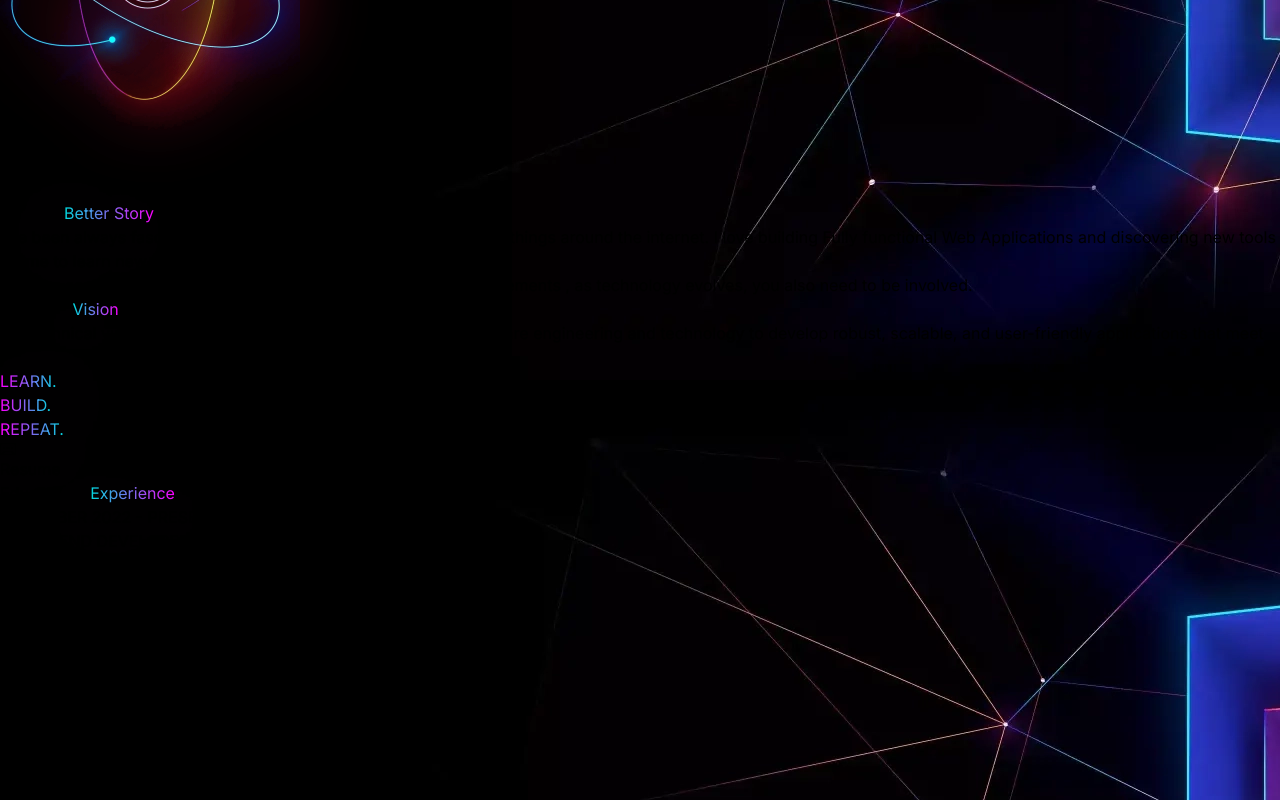
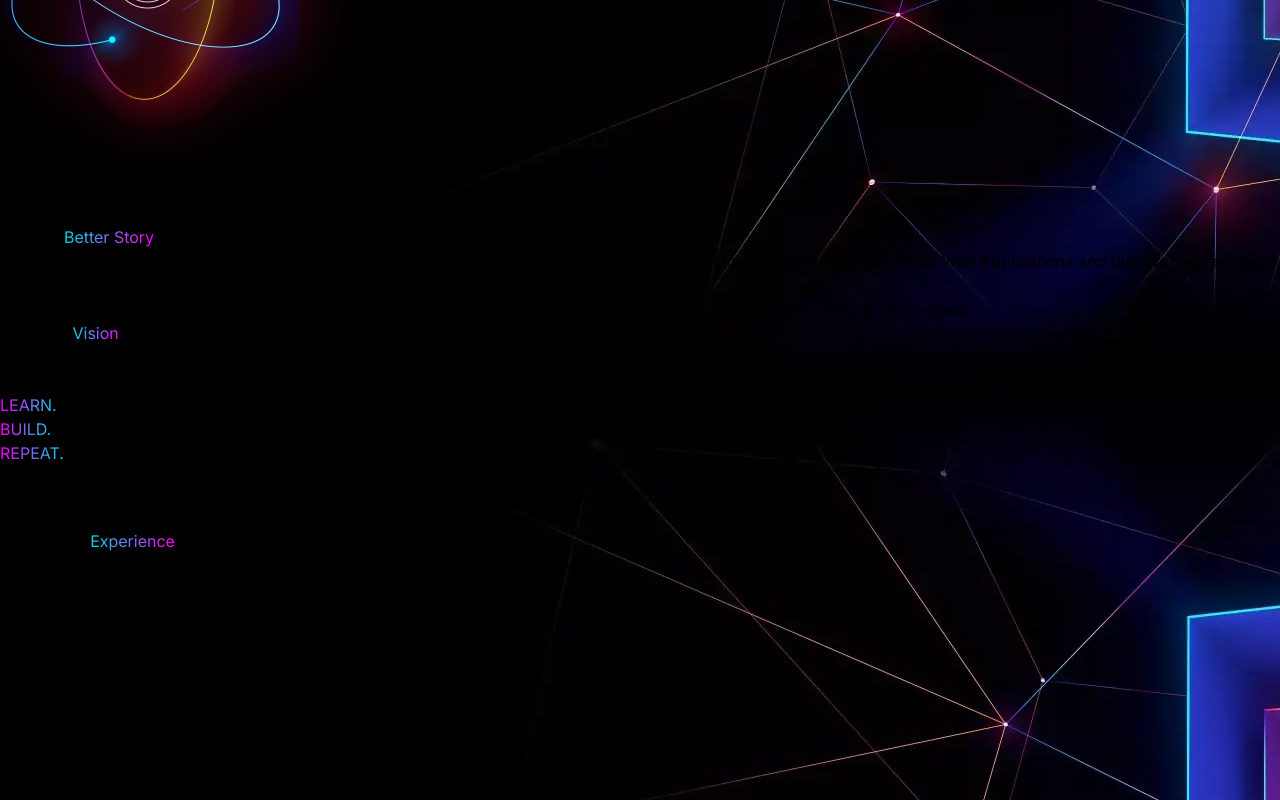
Before and after one commit to jcarlo-vs/Personal-Web, a Next.js app: page / in a window 1280 px wide. Shown: the part 700-1500 px from the top of the page. Built offline with nearby package versions, Linux system fonts and the light colour scheme.

Commit message:
testing only

```diff
--- a/src/components/Icon/Icon.tsx
+++ b/src/components/Icon/Icon.tsx
@@ -16,7 +16,8 @@ const Icon = ({
       <a
         href={`#${message}`}
         className='hover:cursor-pointer'>
-        <div className={cx(className, `hover:cursor-pointer peer`)}>{icon}</div>
+        <div className={cx(className, `hover:cursor-pointer peer`)}>{icon}
+        <p>TESTING</p></div>
       </a>
       {/* TOOLTIP TEMPORARILY DISABLED */}
       {/* <Tooltip
```
